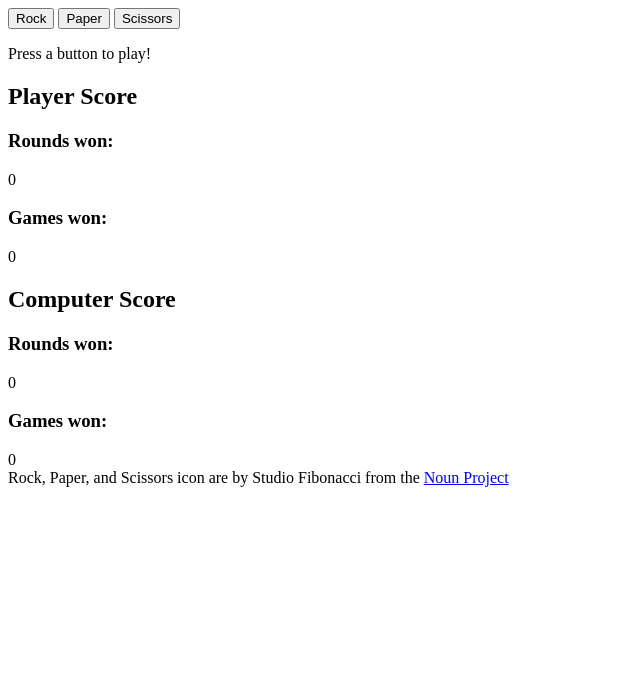
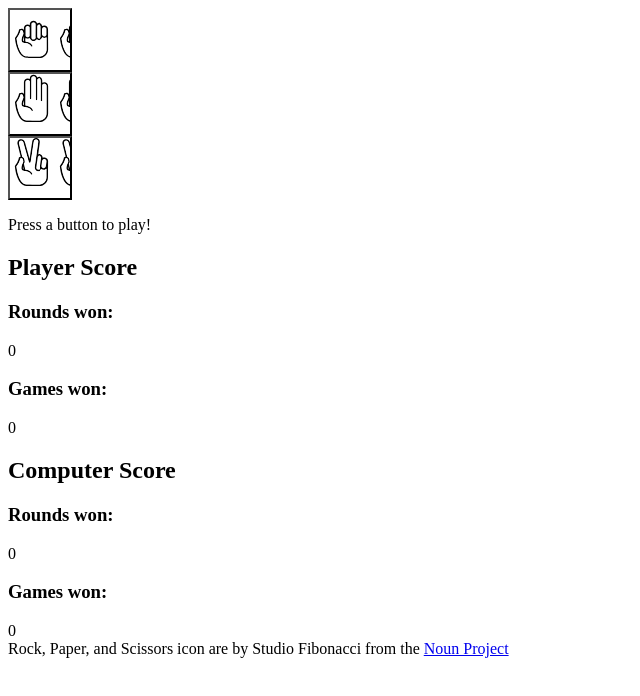
Before and after one commit to es-rene99/rock-paper-scissors, a website: page index.html in a window 1280 px wide. Shown: the whole page, without its empty margins (0-640 px from the left). Drawn offline with Linux system fonts and the light colour scheme.

Commit message:
style: adding BEM and stylelint

```diff
--- a/index.html
+++ b/index.html
@@ -9,11 +9,24 @@
       type="image/svg+xml"
       href="/src/resources/noun-paper.svg"
     />
+    <link rel="stylesheet" href="src/css/style.css" />
   </head>
   <body>
-    <button data-player-option="rock">Rock</button>
-    <button data-player-option="paper">Paper</button>
-    <button data-player-option="scissors">Scissors</button>
+    <main class="main">
+      <div class="main-controls">
+        <button
+          class="main-controls__button main-controls__button--rock"
+          data-player-option="rock"
+        ></button>
+        <button
+          class="main-controls__button main-controls__button--paper"
+          data-player-option="paper"
+        ></button>
+        <button
+          class="main-controls__button main-controls__button--scissors"
+          data-player-option="scissors"
+        ></button>
+      </div>
       <div id="results"></div>
       <div id="score">
         <div>
@@ -32,6 +45,7 @@
         </div>
       </div>
       <script src="src/js/script.js"></script>
+    </main>
     <footer>
       Rock, Paper, and Scissors icon are by Studio Fibonacci from the
       <a href="https://thenounproject.com/StudioFibonacci/">Noun Project</a>
--- a/package.json
+++ b/package.json
@@ -20,6 +20,8 @@
   "devDependencies": {
     "eslint": "^7.18.0",
     "eslint-config-airbnb-base": "^14.2.1",
-    "eslint-plugin-import": "^2.22.1"
+    "eslint-plugin-import": "^2.22.1",
+    "stylelint": "^13.9.0",
+    "stylelint-config-standard": "^20.0.0"
   }
 }
--- /dev/null
+++ b/src/css/style.css
@@ -0,0 +1,19 @@
+.main-controls__button {
+  display: block;
+  width: 4rem;
+  height: 4rem;
+  background-position: center;
+  background-repeat: no-repeat;
+  padding: 0;
+}
+
+.main-controls__button--rock {
+  background: url(/src/resources/noun-rock.svg);
+}
+
+.main-controls__button--paper {
+  background: url(/src/resources/noun-paper.svg);
+}
+.main-controls__button--scissors {
+  background: url(/src/resources/noun-scissors.svg);
+}
```
Also changed, not shown: README.md, 1 other file. Lines whose indentation alone changed are shown as unchanged.
